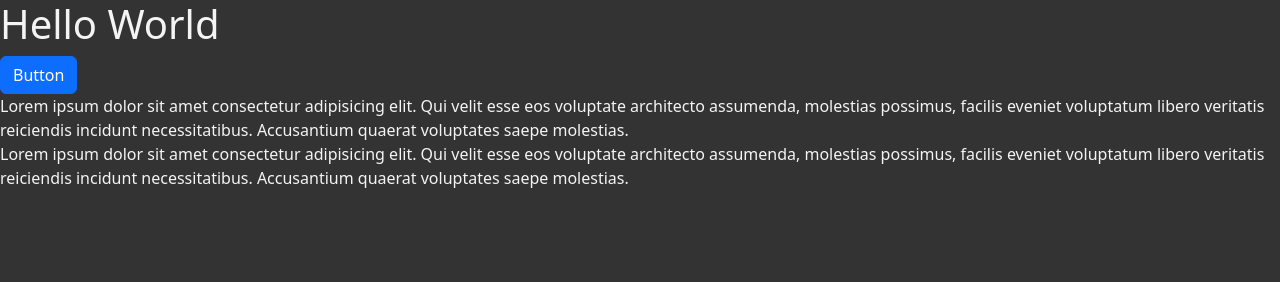
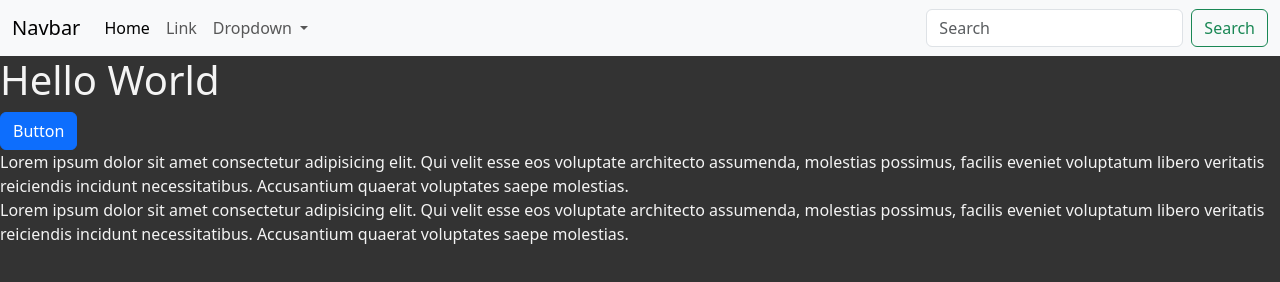
Before and after one commit to tm-LBenson/new-web-page, a plain HTML site: page index.html in a window 1280 px wide. Drawn offline with nearby package versions, Linux system fonts and the light colour scheme.

Commit message:
add nav bar with 2 pages in links

```diff
--- a/index.html
+++ b/index.html
@@ -13,6 +13,63 @@
     <link rel="stylesheet" href="styles.css" />
   </head>
   <body>
+    <nav class="navbar navbar-expand-lg bg-body-tertiary">
+      <div class="container-fluid">
+        <a class="navbar-brand" href="#">Navbar</a>
+        <button
+          class="navbar-toggler"
+          type="button"
+          data-bs-toggle="collapse"
+          data-bs-target="#navbarSupportedContent"
+          aria-controls="navbarSupportedContent"
+          aria-expanded="false"
+          aria-label="Toggle navigation"
+        >
+          <span class="navbar-toggler-icon"></span>
+        </button>
+        <div class="collapse navbar-collapse" id="navbarSupportedContent">
+          <ul class="navbar-nav me-auto mb-2 mb-lg-0">
+            <li class="nav-item">
+              <a class="nav-link active" aria-current="page" href="#">Home</a>
+            </li>
+            <li class="nav-item">
+              <a class="nav-link" href="#">Link</a>
+            </li>
+            <li class="nav-item dropdown">
+              <a
+                class="nav-link dropdown-toggle"
+                href="#"
+                role="button"
+                data-bs-toggle="dropdown"
+                aria-expanded="false"
+              >
+                Dropdown
+              </a>
+              <ul class="dropdown-menu">
+                <li>
+                  <a class="dropdown-item" href="./page-two.html">Page 2</a>
+                </li>
+                <li>
+                  <a class="dropdown-item" href="./page-three.html">Page 3</a>
+                </li>
+                <li><hr class="dropdown-divider" /></li>
+              </ul>
+            </li>
+          </ul>
+          <form class="d-flex" role="search">
+            <input
+              class="form-control me-2"
+              type="search"
+              placeholder="Search"
+              aria-label="Search"
+            />
+            <button class="btn btn-outline-success" type="submit">
+              Search
+            </button>
+          </form>
+        </div>
+      </div>
+    </nav>
     <h1>Hello World</h1>
     <main>
       <section id="dynamic-content"></section>
```
